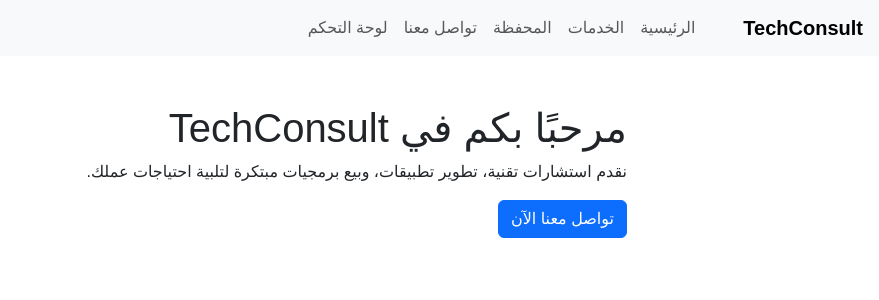
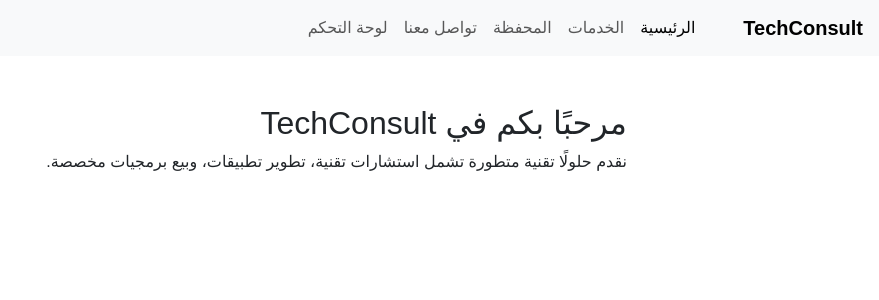
Before and after one commit to hus35/TechConsult, a Flask app: page / in a window 1280 px wide. Shown: the top 300 px of the page, without its empty margins (401-1280 px from the left). Run offline with Flask 3, Linux system fonts and the light colour scheme.

Commit message:
Update index.html

```diff
--- a/templates/index.html
+++ b/templates/index.html
@@ -3,16 +3,19 @@
 <head>
     <meta charset="UTF-8">
     <meta name="viewport" content="width=device-width, initial-scale=1.0">
-    <title>TechConsult</title>
+    <title>TechConsult - الرئيسية</title>
     <link href="https://cdn.jsdelivr.net/npm/bootstrap@5.3.0/dist/css/bootstrap.min.css" rel="stylesheet">
     <link rel="stylesheet" href="/static/css/styles.css">
 </head>
 <body>
     <nav class="navbar navbar-expand-lg navbar-light bg-light">
         <a class="navbar-brand" href="/">TechConsult</a>
-        <div class="collapse navbar-collapse">
+        <button class="navbar-toggler" type="button" data-bs-toggle="collapse" data-bs-target="#navbarNav" aria-controls="navbarNav" aria-expanded="false" aria-label="Toggle navigation">
+            <span class="navbar-toggler-icon"></span>
+        </button>
+        <div class="collapse navbar-collapse" id="navbarNav">
             <ul class="navbar-nav ms-auto">
-                <li class="nav-item"><a class="nav-link" href="/">الرئيسية</a></li>
+                <li class="nav-item"><a class="nav-link active" href="/">الرئيسية</a></li>
                 <li class="nav-item"><a class="nav-link" href="/services">الخدمات</a></li>
                 <li class="nav-item"><a class="nav-link" href="/portfolio">المحفظة</a></li>
                 <li class="nav-item"><a class="nav-link" href="/contact">تواصل معنا</a></li>
@@ -21,12 +24,10 @@
         </div>
     </nav>
     <div class="container mt-5">
-        <h1>مرحبًا بكم في TechConsult</h1>
-        <p>نقدم استشارات تقنية، تطوير تطبيقات، وبيع برمجيات مبتكرة لتلبية احتياجات عملك.</p>
-        <a href="/contact" class="btn btn-primary">تواصل معنا الآن</a>
+        <h2>مرحبًا بكم في TechConsult</h2>
+        <p>نقدم حلولًا تقنية متطورة تشمل استشارات تقنية، تطوير تطبيقات، وبيع برمجيات مخصصة.</p>
     </div>
     <script src="https://code.jquery.com/jquery-3.6.0.min.js"></script>
     <script src="https://cdn.jsdelivr.net/npm/bootstrap@5.3.0/dist/js/bootstrap.bundle.min.js"></script>
-    <script src="/static/js/scripts.js"></script>
 </body>
 </html>
```
